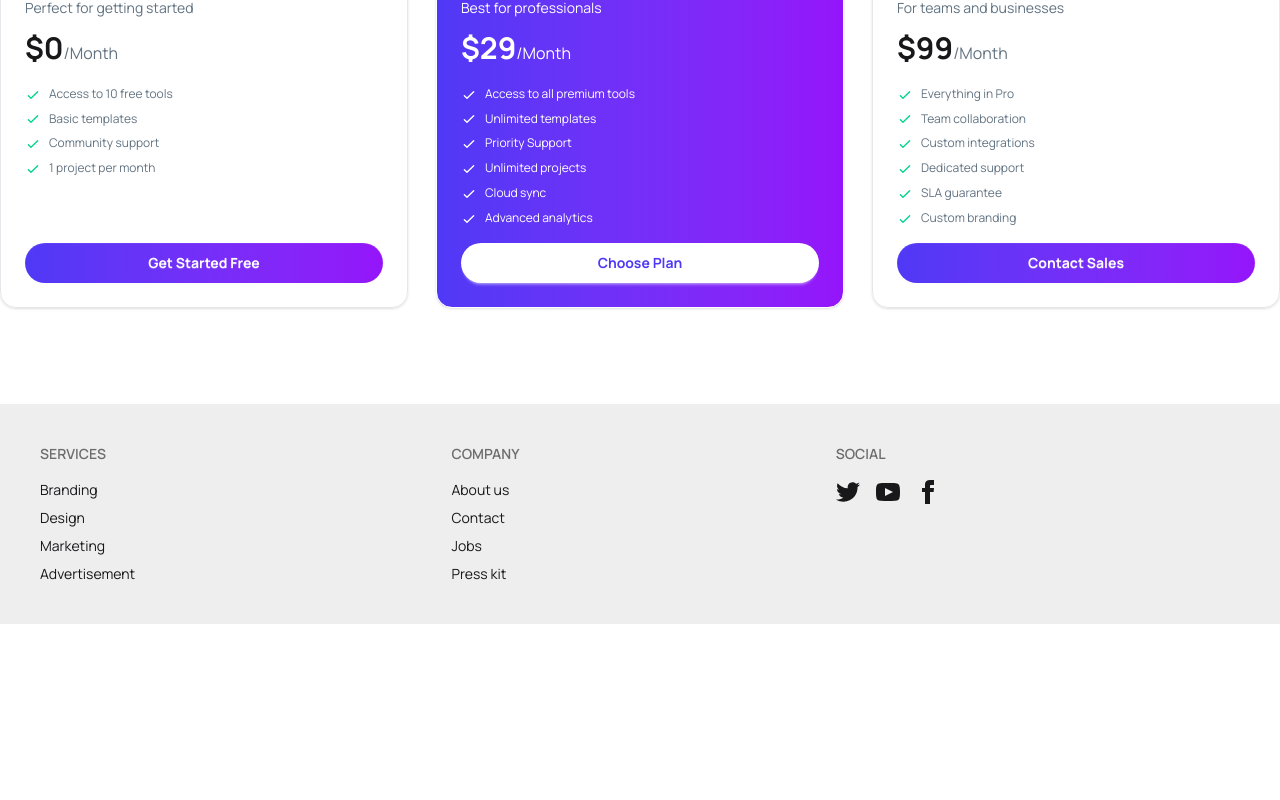
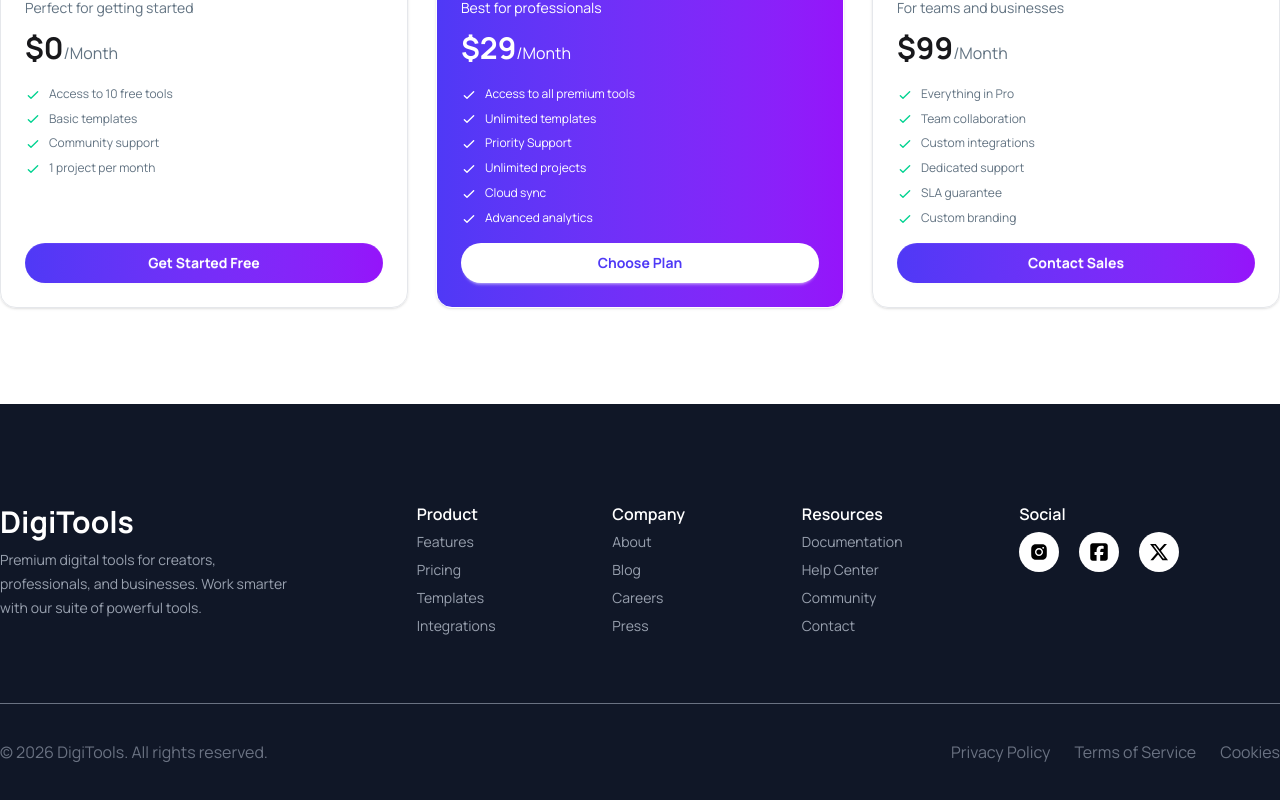
Before and after one commit to Morshedul-developer/digitools-platform, a React (Vite) app: page / in a window 1280 px wide. Shown: the part 3538-4338 px from the top of the page. Before the commit the page ends 4162 px from the top, so only its background shows below. Built offline with nearby package versions, Linux system fonts and the light colour scheme.

Commit message:
completed the footer section

```diff
--- a/src/components/Footer/Footer.jsx
+++ b/src/components/Footer/Footer.jsx
@@ -1,58 +1,64 @@
+import { AiFillInstagram } from "react-icons/ai";
+import { FaSquareFacebook, FaXTwitter } from "react-icons/fa6";
+
 const Footer = () => {
   return (
-        <footer className="footer sm:footer-horizontal bg-base-300 text-base-content p-10">
+    <footer className="bg-[#101727] pt-25 pb-10">
+      <div className="footer sm:footer-horizontal  text-white max-w-7xl mx-auto mb-15">
         <nav>
-    <h6 className="footer-title">Services</h6>
-    <a className="link link-hover">Branding</a>
-    <a className="link link-hover">Design</a>
-    <a className="link link-hover">Marketing</a>
-    <a className="link link-hover">Advertisement</a>
+          <h4 className="text-3xl font-bold">DigiTools</h4>
+          <p className="max-w-75 leading-6 text-gray-400">
+            Premium digital tools for creators, professionals, and businesses.
+            Work smarter with our suite of powerful tools.
+          </p>
+        </nav>
+        <nav className="text-gray-400">
+          <h6 className="text-[16px] font-semibold text-white">Product</h6>
+          <a className="link link-hover">Features</a>
+          <a className="link link-hover">Pricing</a>
+          <a className="link link-hover">Templates</a>
+          <a className="link link-hover">Integrations</a>
+        </nav>
+        <nav className="text-gray-400">
+          <h6 className="text-[16px] font-semibold text-white">Company</h6>
+          <a className="link link-hover">About</a>
+          <a className="link link-hover">Blog</a>
+          <a className="link link-hover">Careers</a>
+          <a className="link link-hover">Press</a>
+        </nav>
+        <nav className="text-gray-400">
+          <h6 className="text-[16px] font-semibold text-white">Resources</h6>
+          <a className="link link-hover">Documentation</a>
+          <a className="link link-hover">Help Center</a>
+          <a className="link link-hover">Community</a>
+          <a className="link link-hover">Contact</a>
         </nav>
         <nav>
-    <h6 className="footer-title">Company</h6>
-    <a className="link link-hover">About us</a>
-    <a className="link link-hover">Contact</a>
-    <a className="link link-hover">Jobs</a>
-    <a className="link link-hover">Press kit</a>
-  </nav>
-  <nav>
-    <h6 className="footer-title">Social</h6>
-    <div className="grid grid-flow-col gap-4">
-      <a>
-        <svg
-          xmlns="http://www.w3.org/2000/svg"
-          width="24"
-          height="24"
-          viewBox="0 0 24 24"
-          className="fill-current">
-          <path
-            d="M24 4.557c-.883.392-1.832.656-2.828.775 1.017-.609 1.798-1.574 2.165-2.724-.951.564-2.005.974-3.127 1.195-.897-.957-2.178-1.555-3.594-1.555-3.179 0-5.515 2.966-4.797 6.045-4.091-.205-7.719-2.165-10.148-5.144-1.29 2.213-.669 5.108 1.523 6.574-.806-.026-1.566-.247-2.229-.616-.054 2.281 1.581 4.415 3.949 4.89-.693.188-1.452.232-2.224.084.626 1.956 2.444 3.379 4.6 3.419-2.07 1.623-4.678 2.348-7.29 2.04 2.179 1.397 4.768 2.212 7.548 2.212 9.142 0 14.307-7.721 13.995-14.646.962-.695 1.797-1.562 2.457-2.549z"></path>
-        </svg>
+          <h6 className="text-[16px] font-semibold text-white">Social</h6>
+          <div className="flex gap-5">
+            <a className="w-10 h-10 bg-white rounded-full flex justify-center items-center" href="">
+              <AiFillInstagram className="text-black text-xl" />
             </a>
-      <a>
-        <svg
-          xmlns="http://www.w3.org/2000/svg"
-          width="24"
-          height="24"
-          viewBox="0 0 24 24"
-          className="fill-current">
-          <path
-            d="M19.615 3.184c-3.604-.246-11.631-.245-15.23 0-3.897.266-4.356 2.62-4.385 8.816.029 6.185.484 8.549 4.385 8.816 3.6.245 11.626.246 15.23 0 3.897-.266 4.356-2.62 4.385-8.816-.029-6.185-.484-8.549-4.385-8.816zm-10.615 12.816v-8l8 3.993-8 4.007z"></path>
-        </svg>
+            <a className="w-10 h-10 bg-white rounded-full flex justify-center items-center" href="">
+              <FaSquareFacebook className="text-black text-xl" />
             </a>
-      <a>
-        <svg
-          xmlns="http://www.w3.org/2000/svg"
-          width="24"
-          height="24"
-          viewBox="0 0 24 24"
-          className="fill-current">
-          <path
-            d="M9 8h-3v4h3v12h5v-12h3.642l.358-4h-4v-1.667c0-.955.192-1.333 1.115-1.333h2.885v-5h-3.808c-3.596 0-5.192 1.583-5.192 4.615v3.385z"></path>
-        </svg>
+            <a className="w-10 h-10 bg-white rounded-full flex justify-center items-center" href="">
+              <FaXTwitter className="text-black text-xl" />
             </a>
           </div>
         </nav>
+      </div>
+      <div className="max-w-7xl mx-auto">
+        <div className="divider before:h-px after:h-px before:bg-gray-500 after:bg-gray-500 mb-7"></div>
+        <div className="text-gray-500 flex  flex-wrap gap-5 justify-between">
+          <p>© 2026 DigiTools. All rights reserved.</p>
+          <div className="flex gap-6">
+            <a className="link-hover" href="">Privacy Policy</a>
+            <a className="link-hover" href="">Terms of Service</a>
+            <a className="link-hover" href="">Cookies</a>
+          </div>
+        </div>
+      </div>
     </footer>
   );
 };
```
Lines whose indentation alone changed are shown as unchanged.
